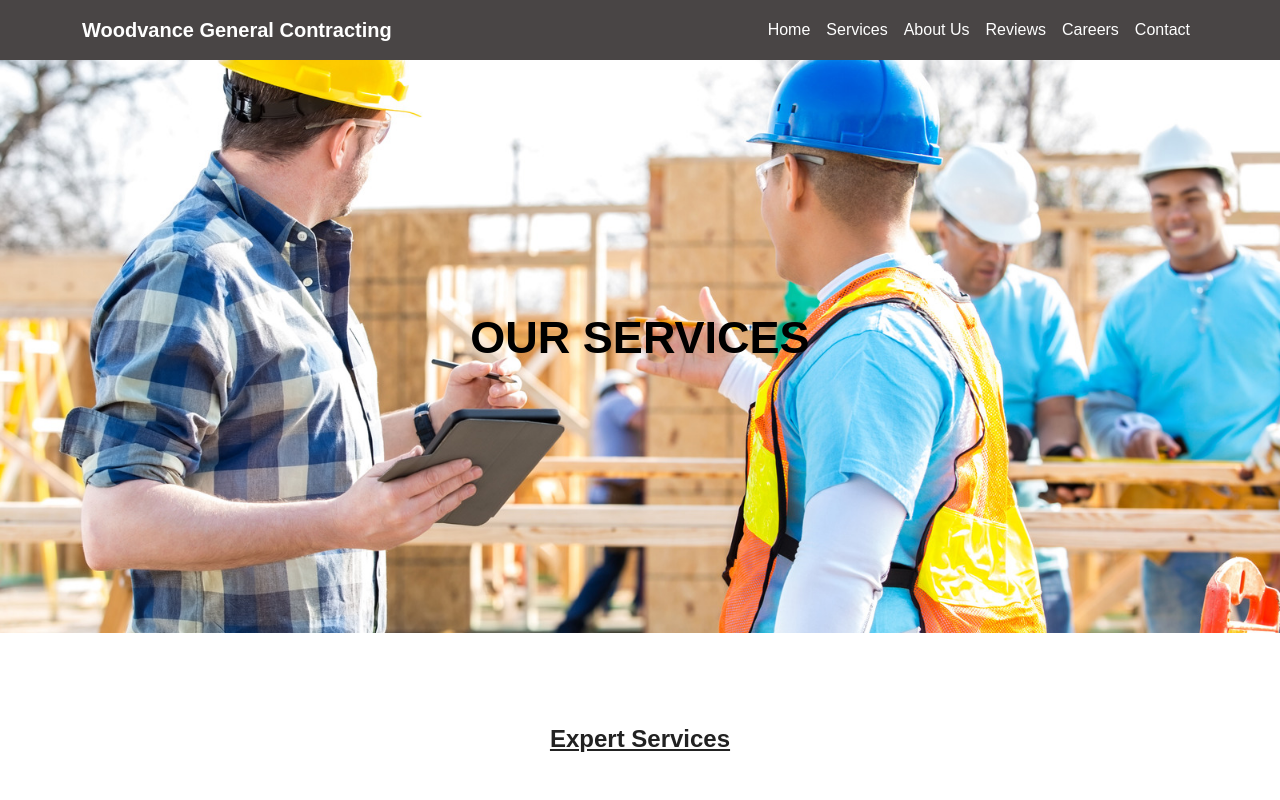
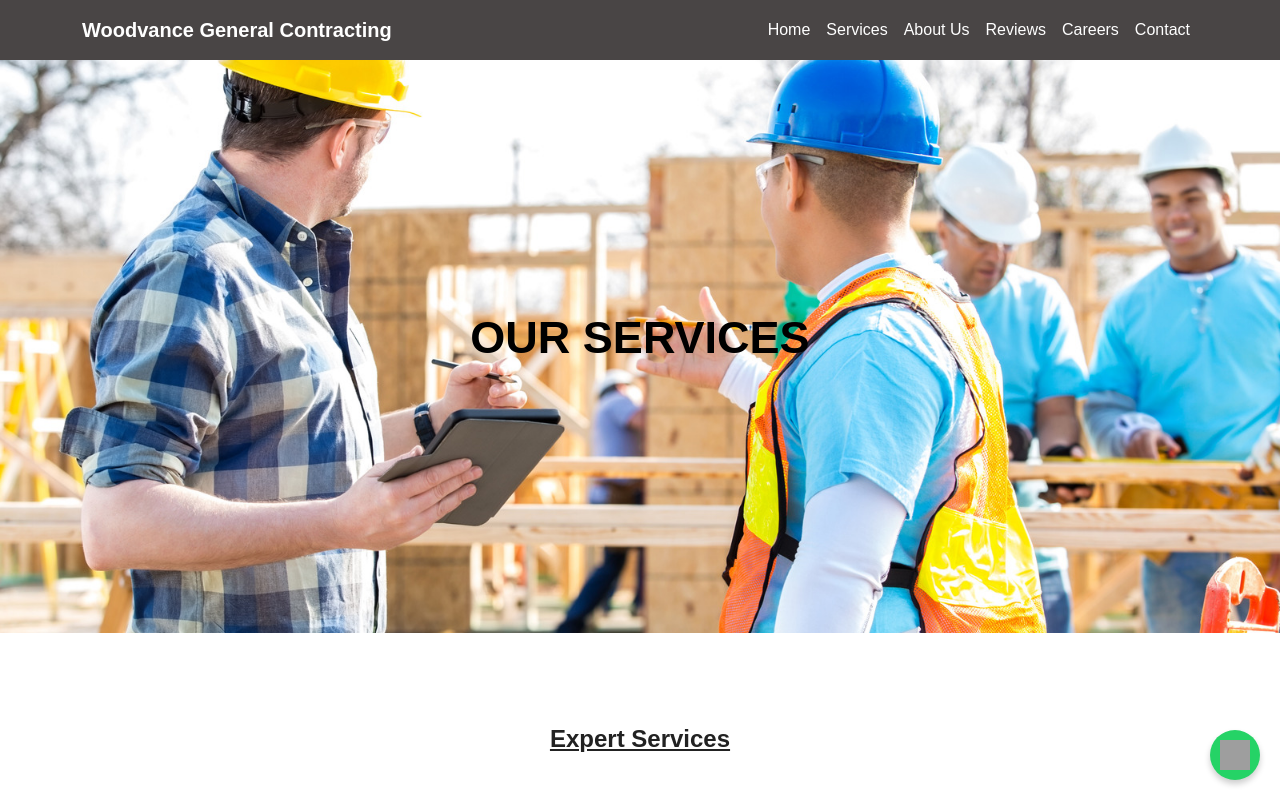
Before and after one commit to Hasn-code/woodvance, a plain HTML site: page services.html in a window 1280 px wide. Shown: the top 800 px of the page. Drawn offline with nearby package versions, Linux system fonts and the light colour scheme; grey boxes are pictures that could not be loaded.

Commit message:
Update services.html

```diff
--- a/services.html
+++ b/services.html
@@ -35,7 +35,24 @@
 .navbar-nav .nav-link:hover {
   color:  brown	; /* change text color on hover */
 }
-
+.whatsapp-float {
+  position: fixed;
+  width: 50px;
+  height: 50px;
+  bottom: 20px;
+  right: 20px;
+  background: #25d366;
+  border-radius: 50%;
+  display: flex;
+  align-items: center;
+  justify-content: center;
+  box-shadow: 0 4px 6px rgba(0,0,0,0.2);
+  z-index: 999;
+}
+.whatsapp-float img {
+  width: 30px;
+  height: 30px;
+}
 /* Optional: underline effect on hover */
 .navbar-nav .nav-link::after {
   content: "";
@@ -124,7 +141,10 @@
 footer { background: #494545; color: #fff; padding: 2rem 0; text-align: center; margin-top: 2rem; }
   </style>
 </head>
-<body>
+<a href="https://wa.me/971501908864" class="whatsapp-float" target="_blank">
+  <img src="https://upload.wikimedia.org/wikipedia/commons/6/6b/WhatsApp.svg" alt="WhatsApp" />
+</a>
+  <body>
 
 <!-- ✅ Navbar (same as homepage) -->
 <nav class="navbar navbar-expand-lg navbar-dark  fixed-top">
```
